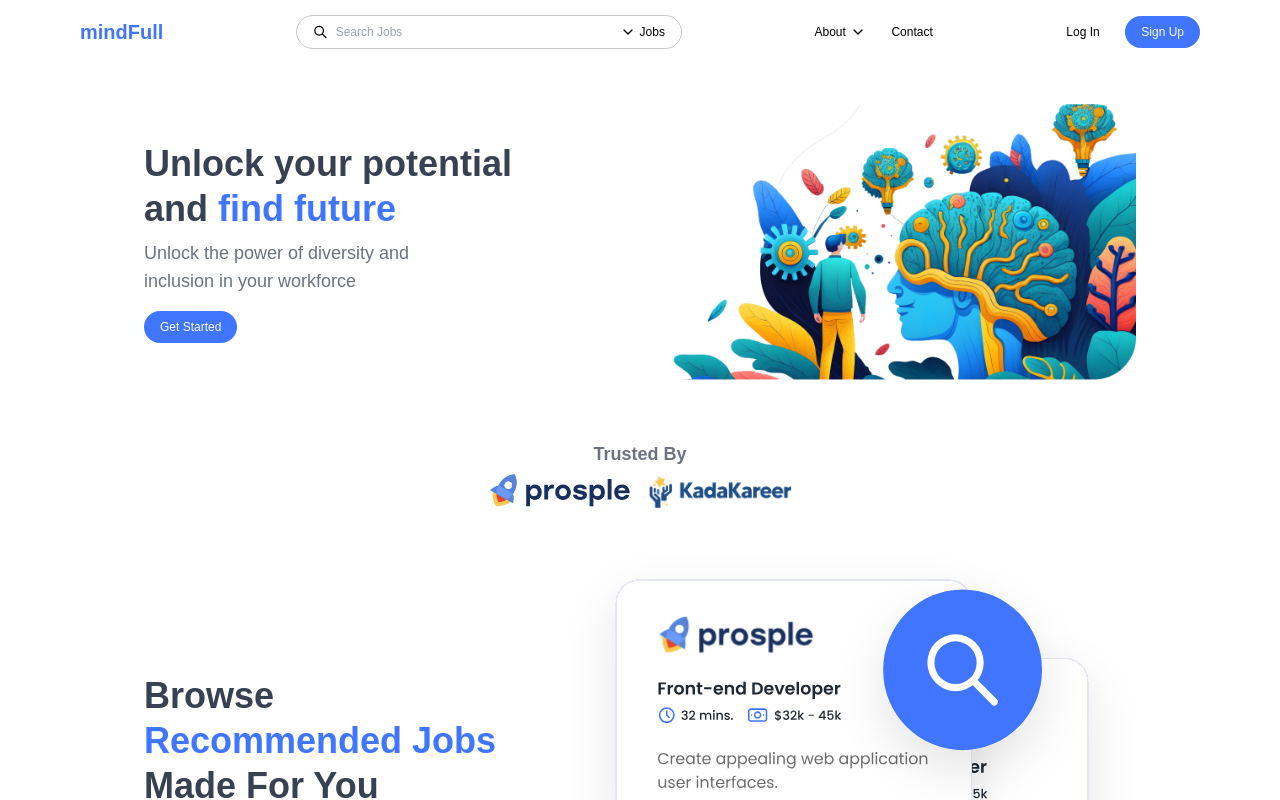
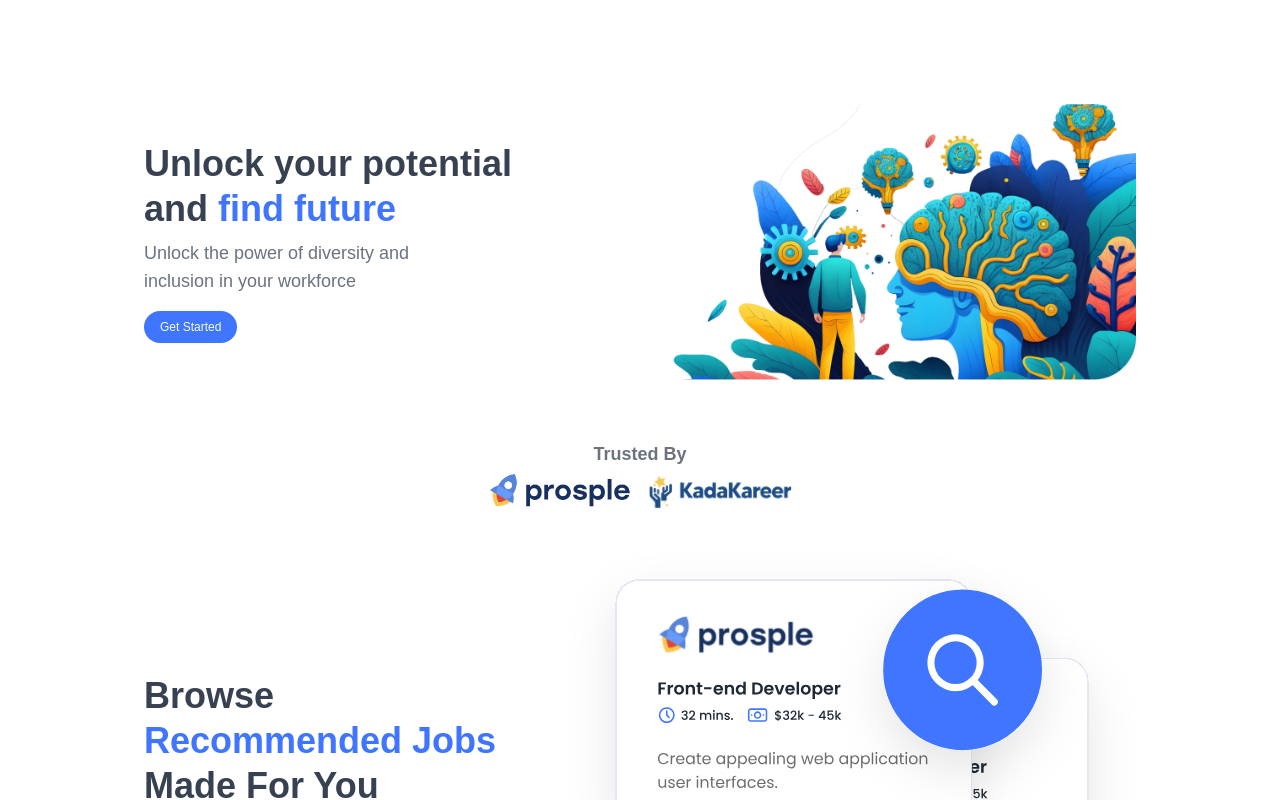
Before and after one commit to drianlarde/mindfull-dev, a Next.js app: page / in a window 1280 px wide. Shown: the top 800 px of the page. Built offline with nearby package versions, Linux system fonts and the light colour scheme.

Commit message:
[Feature][Adrian] Add navbar animation when scrolling

```diff
--- a/package.json
+++ b/package.json
@@ -12,6 +12,7 @@
   "dependencies": {
     "@tabler/icons-react": "^2.19.0",
     "autoprefixer": "10.4.14",
+    "framer-motion": "^10.12.12",
     "next": "13.4.3",
     "postcss": "8.4.23",
     "react": "18.2.0",
--- a/src/components/layout/navbar.js
+++ b/src/components/layout/navbar.js
@@ -1,11 +1,43 @@
-import React from 'react';
+import React, { useEffect, useState } from 'react';
+import { motion, useAnimation } from 'framer-motion';
 import { IconChevronDown, IconSearch } from '@tabler/icons-react';
 import PrimaryButton from '@/components/atoms/buttons/primary-button';
 import Link from 'next/link';
 
 export default function Navbar() {
+  const controls = useAnimation();
+  const [prevScrollPos, setPrevScrollPos] = useState(0);
+
+  useEffect(() => {
+    const handleScroll = () => {
+      const currentScrollPos = window.pageYOffset;
+      if (prevScrollPos > currentScrollPos) {
+        controls.start('visible');
+      } else {
+        controls.start('hidden');
+      }
+      setPrevScrollPos(currentScrollPos);
+    };
+
+    window.addEventListener('scroll', handleScroll);
+
+    return () => window.removeEventListener('scroll', handleScroll);
+  }, [prevScrollPos, controls]);
+
+  const variants = {
+    hidden: { y: '-100%' },
+    visible: { y: 0 }
+  };
+
   return (
-    <nav className="fixed flex w-full items-center justify-between gap-[4vw] bg-gray-0 px-20 py-4 text-xs">
+    <motion.nav
+      className="fixed flex w-full items-center justify-between gap-[4vw] bg-gray-0 px-20 py-4 text-xs text-gray-700"
+      initial="hidden"
+      animate={controls}
+      exit="hidden"
+      variants={variants}
+      transition={{ ease: 'easeOut', duration: 0.3 }}
+    >
       <h1 className="text-xl font-bold text-brand-500">mindFull</h1>
 
       {/* Search Bar */}
@@ -35,6 +67,6 @@ export default function Navbar() {
         <Link href="/login">Log In</Link>
         <PrimaryButton textContent="Sign Up" to="/signup" />
       </div>
-    </nav>
+    </motion.nav>
   );
 }
```
Also changed, not shown: 1 other file (tests, documents, lock files or other folders).
